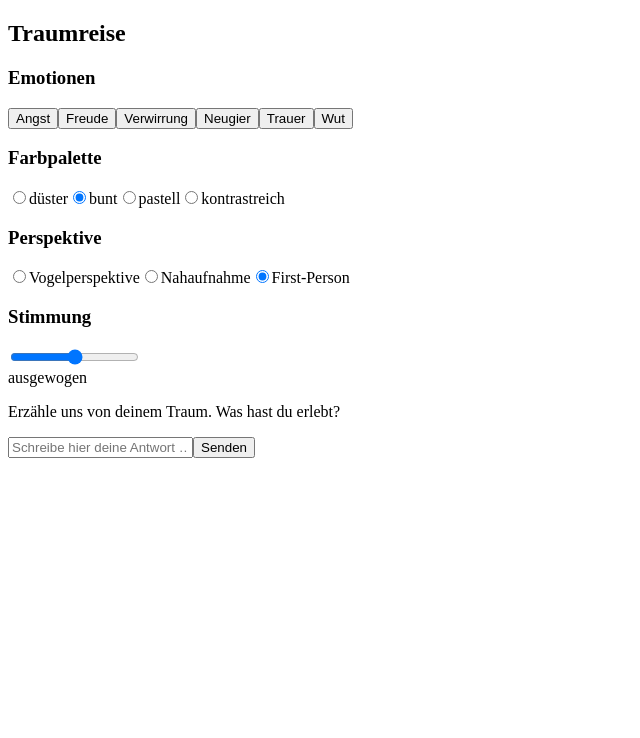
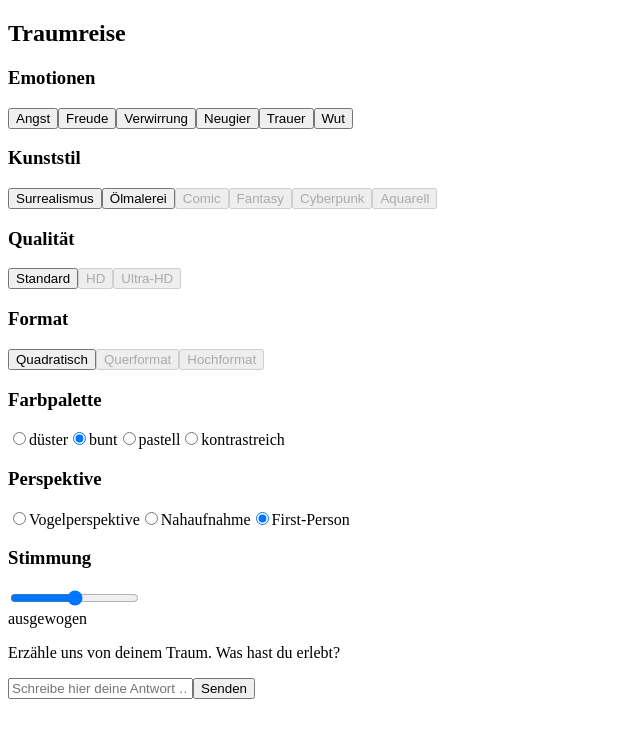
Before and after one commit to MATP-coder/DreamScape_AI, a Next.js app: page /chat in a window 1280 px wide. Shown: the top 738 px of the page, without its empty margins (0-640 px from the left). Built offline with nearby package versions, Linux system fonts and the light colour scheme.

Commit message:
Update chat page with dynamic guide, art style/quality options, and loading modal

```diff
--- a/pages/chat.js
+++ b/pages/chat.js
@@ -1,5 +1,6 @@
-import { useState, useEffect } from 'react'
+import { useState } from 'react'
 import { useRouter } from 'next/router'
+import LoadingModal from '../components/LoadingModal'
 
 /**
  * Chat‑Seite
@@ -31,6 +32,10 @@ export default function Chat() {
   ])
   const [input, setInput] = useState('')
   const [loading, setLoading] = useState(false)
+  // Erweiterte Auswahloptionen
+  const [style, setStyle] = useState('Surrealismus')
+  const [quality, setQuality] = useState('Standard')
+  const [format, setFormat] = useState('Quadratisch')
   // Zusätzliche Eingaben
   const [emotions, setEmotions] = useState([])
   const [color, setColor] = useState('bunt')
@@ -59,45 +64,77 @@ export default function Chat() {
     setInput('')
 
     const nextStep = step + 1
-    if (nextStep < questions.length && nextStep < maxQuestions) {
-      // Nächste Frage stellen
+    if (nextStep < maxQuestions) {
+      // Premium: hole nächste Frage über KI, Free: vordefinierte Fragen
+      if (isPremium) {
+        try {
+          const resApi = await fetch('/api/guide', {
+            method: 'POST',
+            headers: { 'Content-Type': 'application/json' },
+            body: JSON.stringify({ messages: newMessages }),
+          })
+          const data = await resApi.json()
+          const aiQuestion = data.question || questions[nextStep % questions.length]
+          setMessages([...newMessages, { role: 'assistant', content: aiQuestion }])
+        } catch (err) {
+          // Fallback auf vordefinierte Frage bei Fehler
+          const fallbackQ = questions[nextStep % questions.length]
+          setMessages([...newMessages, { role: 'assistant', content: fallbackQ }])
+        }
+        setStep(nextStep)
+      } else if (nextStep < questions.length) {
+        // Free: nutze vordefinierte Fragen
         setMessages([...newMessages, { role: 'assistant', content: questions[nextStep] }])
         setStep(nextStep)
       } else {
-      // Dialog beenden und Bildgenerierung starten
+        // Free hat keine weiteren Fragen -> Ende
+        endJourney(newMessages)
+      }
+    } else {
+      endJourney(newMessages)
+    }
+  }
+
+  /**
+   * Beendet die Traumreise, zeigt einen Ladebildschirm und navigiert zur Ergebnis‑Seite.
+   * Übergibt dabei alle ausgewählten Optionen als Query‑Parameter.
+   * @param {Array} msgs Aktuelle Chat‑Nachrichten
+   */
+  function endJourney(msgs) {
     setLoading(true)
     const finalMessages = [
-        ...newMessages,
-        {
-          role: 'assistant',
-          content:
-            'Danke für deine Antworten! Wir generieren jetzt dein Traumbild …',
-        },
+      ...msgs,
+      { role: 'assistant', content: 'Danke für deine Antworten! Wir generieren jetzt dein Traumbild …' },
     ]
     setMessages(finalMessages)
-      // Baue Query‑Parameter für Ergebnis‑Seite basierend auf den Eingaben
     const queryObj = {
       premium: isPremium ? 'true' : undefined,
-        scenes: scenes ? String(scenes) : undefined,
-        comic: comic ? 'true' : undefined,
-        diary: diary ? 'true' : undefined,
-        community: community ? 'true' : undefined,
+      scenes: isPremium ? String(scenes) : undefined,
+      comic: isPremium && comic ? 'true' : undefined,
+      diary: isPremium && diary ? 'true' : undefined,
+      community: isPremium && community ? 'true' : undefined,
+      emotion: emotions.length > 0 ? emotions.join('-') : undefined,
+      color,
+      perspective,
+      mood: String(mood),
+      style: style,
+      quality: quality.toLowerCase(),
+      format: format.toLowerCase(),
+      variants: isPremium ? '2' : '1',
     }
     const params = new URLSearchParams(
-        Object.fromEntries(
-          Object.entries(queryObj).filter(([, v]) => v !== undefined)
-        )
+      Object.fromEntries(Object.entries(queryObj).filter(([, v]) => v !== undefined))
     ).toString()
-      // Simuliere Bildgenerierung mit Timeout; danach zur Ergebnisseite navigieren
     setTimeout(() => {
       const target = '/result' + (params ? `?${params}` : '')
       router.push(target)
-      }, 2000)
-    }
+    }, 1500)
   }
 
   return (
-    <div className="max-w-3xl mx-auto px-4 md:px-6 py-8 space-y-8">
+    <div className="max-w-3xl mx-auto px-4 md:px-6 py-8 space-y-8 relative">
+      {/* Ladeanzeige als Modal */}
+      <LoadingModal show={loading} />
       <h2 className="text-3xl md:text-4xl font-bold text-gray-800 dark:text-gray-100 text-center">
         Traumreise
       </h2>
@@ -120,6 +157,70 @@ export default function Chat() {
                 {emo}
               </button>
             ))}
+          </div>
+        </div>
+        {/* Erweiterte Einstellungen für Stil, Qualität und Format */}
+        <div className="space-y-2">
+          <h3 className="font-semibold text-gray-800 dark:text-gray-100">Kunststil</h3>
+          <div className="grid grid-cols-2 gap-2">
+            {['Surrealismus', 'Ölmalerei', 'Comic', 'Fantasy', 'Cyberpunk', 'Aquarell'].map((s) => {
+              const disabled = !isPremium && !['Surrealismus', 'Ölmalerei'].includes(s)
+              return (
+                <button
+                  key={s}
+                  type="button"
+                  disabled={disabled}
+                  onClick={() => setStyle(s)}
+                  className={`px-3 py-1 rounded border text-sm transition-colors ${
+                    style === s ? 'bg-brand text-white border-brand' : 'bg-white dark:bg-gray-700 text-gray-700 dark:text-gray-300 border-gray-300'
+                  } ${disabled ? 'opacity-50 cursor-not-allowed' : ''}`}
+                >
+                  {s}
+                </button>
+              )
+            })}
+          </div>
+        </div>
+        <div className="space-y-2">
+          <h3 className="font-semibold text-gray-800 dark:text-gray-100">Qualität</h3>
+          <div className="flex gap-2 flex-wrap">
+            {['Standard', 'HD', 'Ultra-HD'].map((q) => {
+              const disabled = !isPremium && q !== 'Standard'
+              return (
+                <button
+                  key={q}
+                  type="button"
+                  disabled={disabled}
+                  onClick={() => setQuality(q)}
+                  className={`px-3 py-1 rounded border text-sm transition-colors ${
+                    quality === q ? 'bg-brand text-white border-brand' : 'bg-white dark:bg-gray-700 text-gray-700 dark:text-gray-300 border-gray-300'
+                  } ${disabled ? 'opacity-50 cursor-not-allowed' : ''}`}
+                >
+                  {q}
+                </button>
+              )
+            })}
+          </div>
+        </div>
+        <div className="space-y-2">
+          <h3 className="font-semibold text-gray-800 dark:text-gray-100">Format</h3>
+          <div className="flex gap-2 flex-wrap">
+            {['Quadratisch', 'Querformat', 'Hochformat'].map((f) => {
+              const disabled = !isPremium && f !== 'Quadratisch'
+              return (
+                <button
+                  key={f}
+                  type="button"
+                  disabled={disabled}
+                  onClick={() => setFormat(f)}
+                  className={`px-3 py-1 rounded border text-sm transition-colors ${
+                    format === f ? 'bg-brand text-white border-brand' : 'bg-white dark:bg-gray-700 text-gray-700 dark:text-gray-300 border-gray-300'
+                  } ${disabled ? 'opacity-50 cursor-not-allowed' : ''}`}
+                >
+                  {f}
+                </button>
+              )
+            })}
           </div>
         </div>
         <div className="space-y-2">
```
Lines whose indentation alone changed are shown as unchanged.
